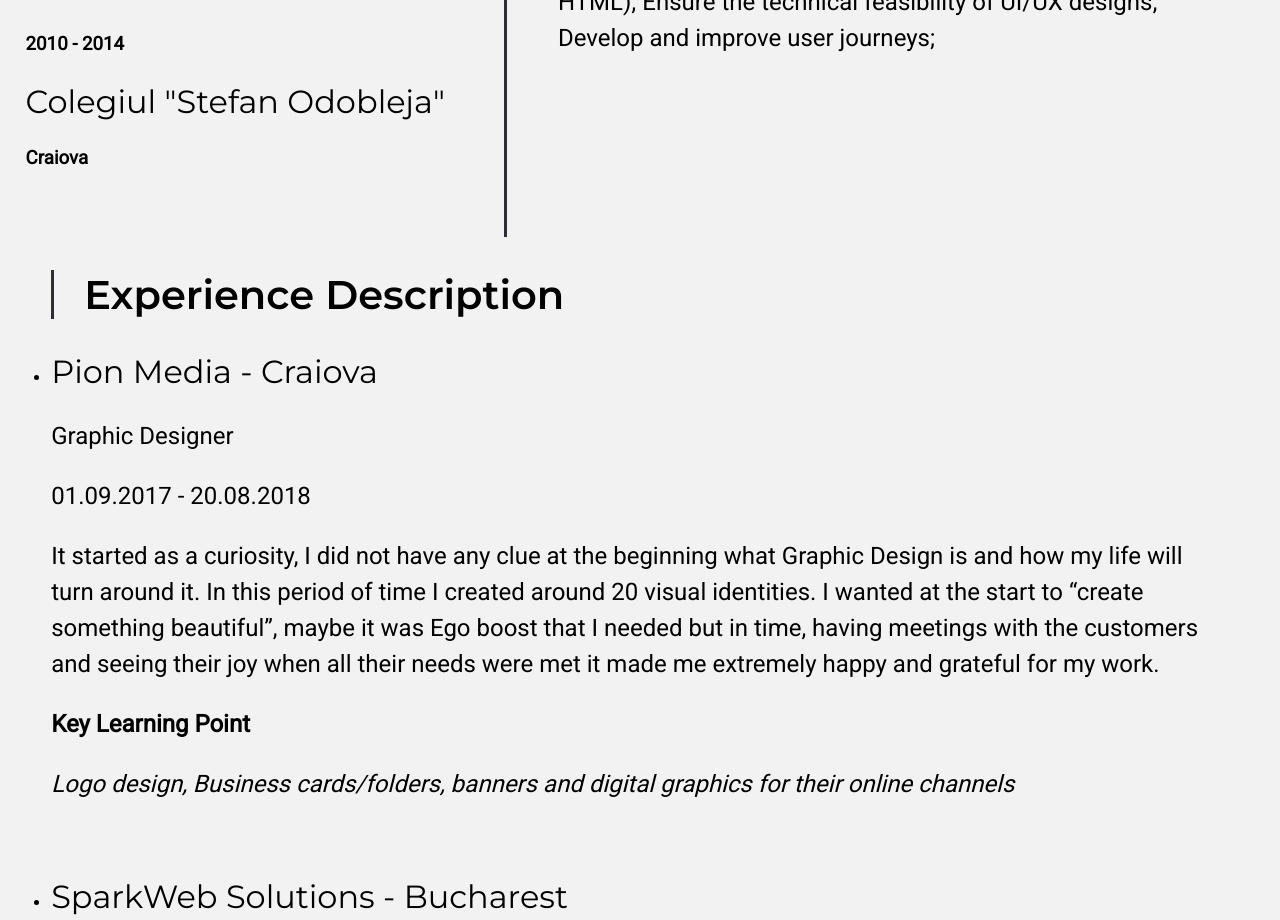
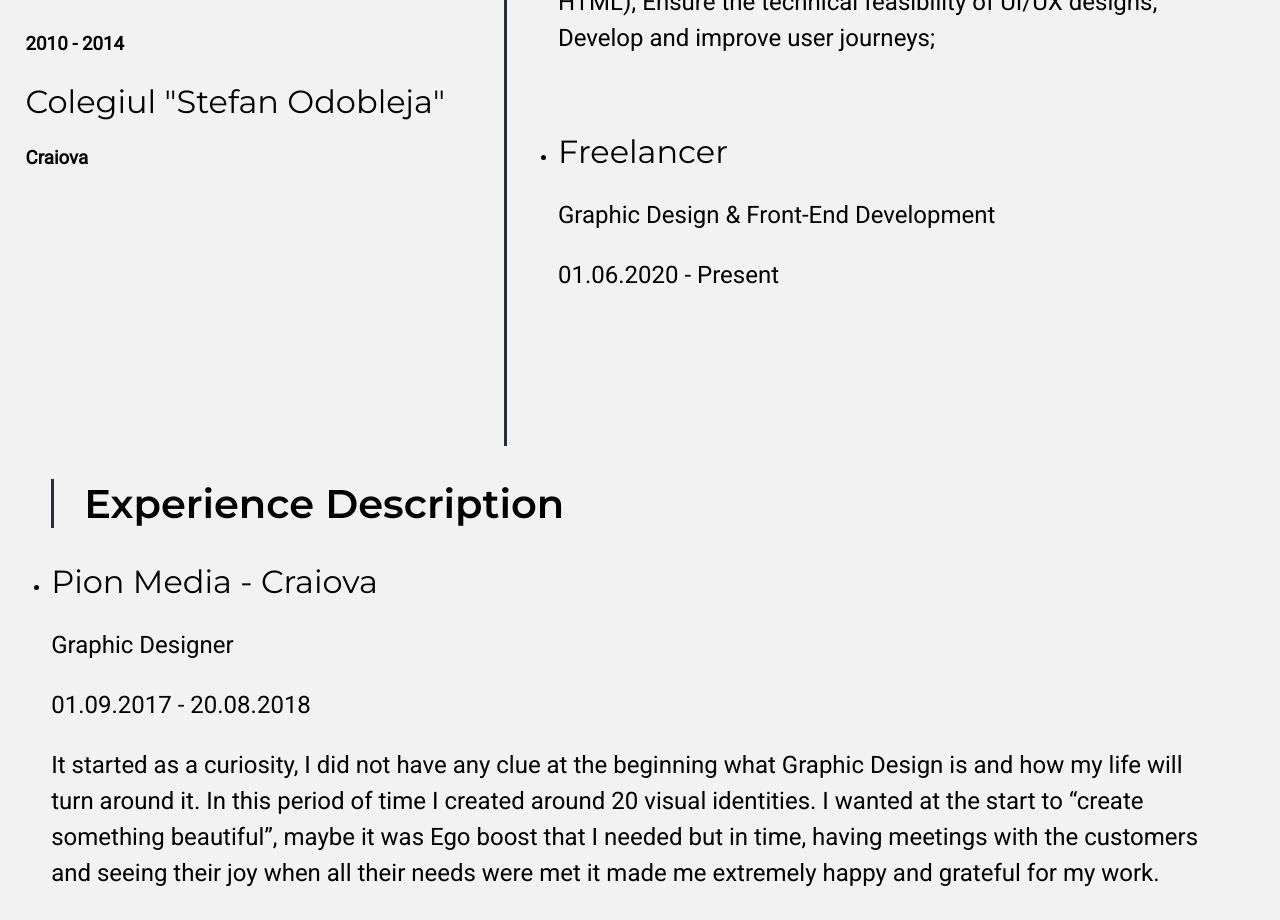
Before and after one commit to rlaurentiu4/laurentiu-rosu_cv_app, a React app: page / in a window 1280 px wide. Shown: the part 1960-2880 px from the top of the page. Built offline with nearby package versions, Linux system fonts and the light colour scheme.

Commit message:
Experience update
Exp. Update in src/utilities/expData.js

```diff
--- a/src/utilities/expData.js
+++ b/src/utilities/expData.js
@@ -36,6 +36,13 @@ const expData = [
       'Develop and improve user journeys; ',
     ],
   },
+  {
+    id: 5,
+    company: 'Freelancer',
+    date: '01.06.2020 - Present',
+    position: 'Graphic Design & Front-End Development',
+    smallData: [''],
+  },
 ];
 
 export default expData;
```
Also changed, not shown: 3 other files (tests, documents, lock files or other folders).
